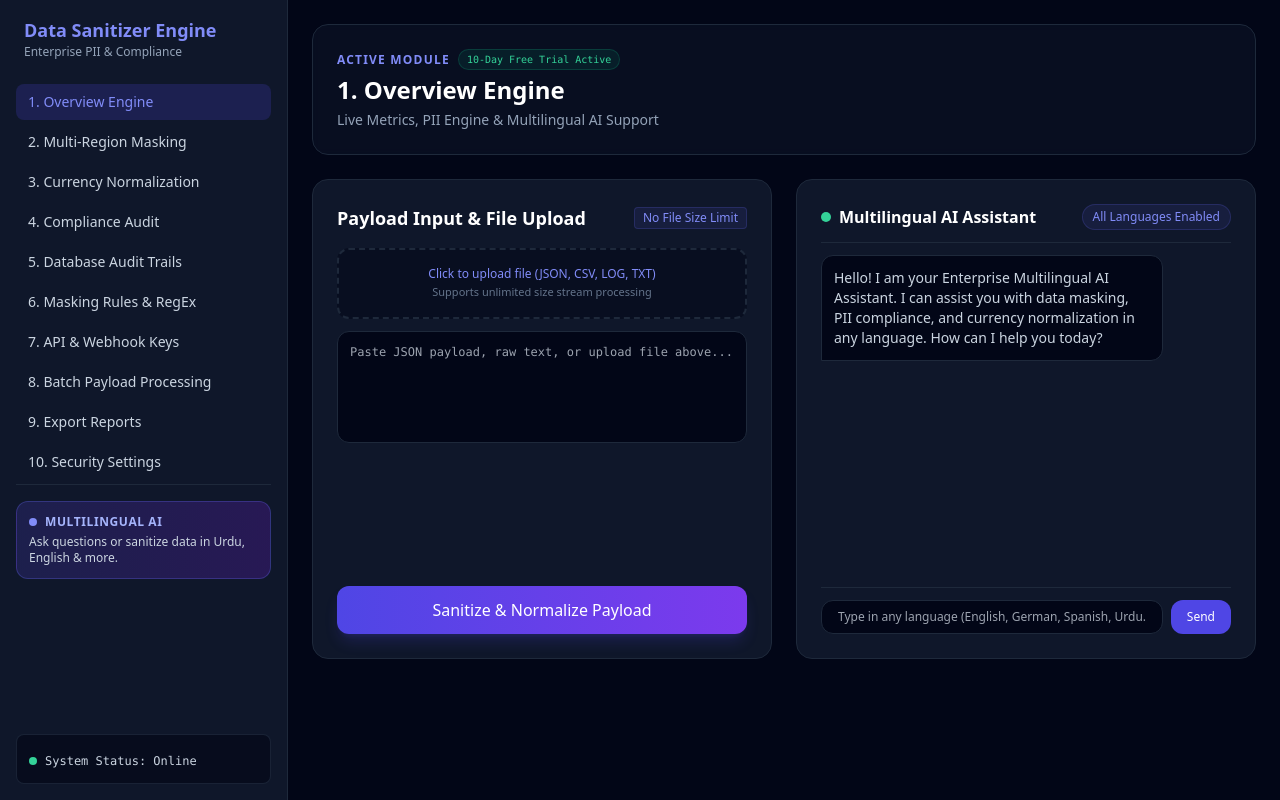
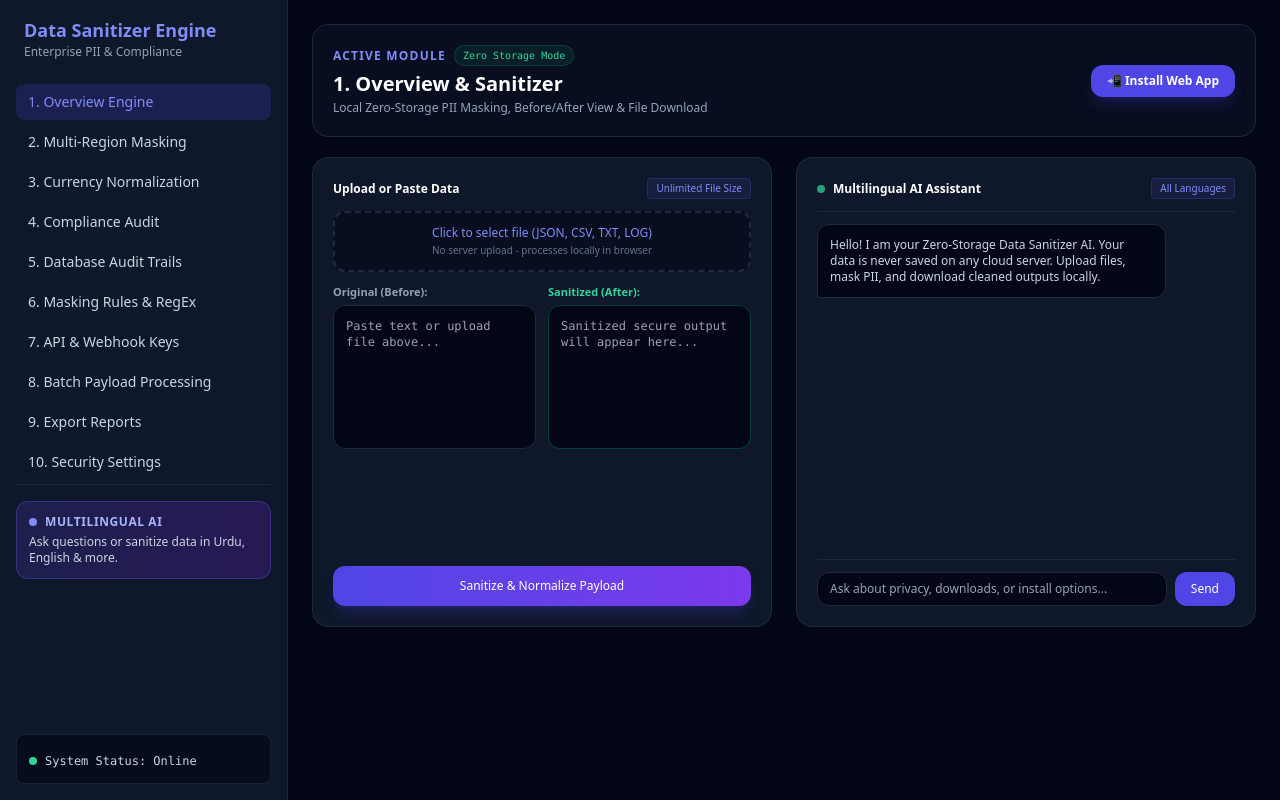
Before and after one commit to nabeehazaghumali-afk/global-data-sanitizer, a Next.js app: page / in a window 1280 px wide. Built offline with nearby package versions, Linux system fonts and the light colour scheme.

Commit message:
Update page.js

```diff
--- a/app/page.js
+++ b/app/page.js
@@ -1,6 +1,6 @@
 'use client';
 import { useSearchParams } from 'next/navigation';
-import { useState, Suspense } from 'react';
+import { useState, useEffect, Suspense } from 'react';
 
 function DashboardContent() {
   const searchParams = useSearchParams();
@@ -11,11 +11,31 @@ function DashboardContent() {
   const [fileContent, setFileContent] = useState('');
   const [sanitizedResult, setSanitizedResult] = useState('');
   const [isProcessing, setIsProcessing] = useState(false);
+  const [deferredPrompt, setDeferredPrompt] = useState(null);
 
   const [messages, setMessages] = useState([
-    { sender: 'ai', text: 'Hello! I am your Enterprise Multilingual AI Assistant. I can assist you with data masking, PII compliance, and currency normalization in any language. How can I help you today?' }
+    { sender: 'ai', text: 'Hello! I am your Zero-Storage Data Sanitizer AI. Your data is never saved on any cloud server. Upload files, mask PII, and download cleaned outputs locally.' }
   ]);
   const [inputMessage, setInputMessage] = useState('');
+
+  // Handle PWA Install Event
+  useEffect(() => {
+    const handleBeforeInstallPrompt = (e) => {
+      e.preventDefault();
+      setDeferredPrompt(e);
+    };
+    window.addEventListener('beforeinstallprompt', handleBeforeInstallPrompt);
+    return () => window.removeEventListener('beforeinstallprompt', handleBeforeInstallPrompt);
+  }, []);
+
+  const handleInstallApp = () => {
+    if (deferredPrompt) {
+      deferredPrompt.prompt();
+      deferredPrompt.userChoice.then(() => setDeferredPrompt(null));
+    } else {
+      alert('To install this app, open your browser menu (3 dots or Share icon) and click "Add to Home Screen" or "Install App".');
+    }
+  };
 
   const handleFileUpload = (e) => {
     const file = e.target.files[0];
@@ -32,23 +52,32 @@ function DashboardContent() {
 
   const handleSanitize = () => {
     if (!fileContent.trim()) {
-      alert('Please upload a file or paste data in the textarea first.');
+      alert('Please upload a file or paste data in the text box first.');
       return;
     }
 
     setIsProcessing(true);
     setTimeout(() => {
-      // Simulate enterprise Zero Trust PII Masking & Currency Normalization
       let masked = fileContent
         .replace(/([a-zA-Z0-9_.+-]+@[a-zA-Z0-9-]+\.[a-zA-Z0-9-.]+)/g, '[MASKED_EMAIL]')
         .replace(/(\b\d{3}[-.]?\d{2}[-.]?\d{4}\b)/g, '[MASKED_SSN]')
         .replace(/(\b\d{4}[-\s]?\d{4}[-\s]?\d{4}[-\s]?\d{4}\b)/g, '[MASKED_CREDIT_CARD]')
         .replace(/(\b\+?\d{10,12}\b)/g, '[MASKED_PHONE]');
 
-      // Append normalization note
-      setSanitizedResult(`=== ZERO TRUST SANITIZED PAYLOAD (GDPR / HIPAA COMPLIANT) ===\n[Status: Success | Currency Normalized to USD/EUR]\n\n${masked}`);
+      setSanitizedResult(masked);
       setIsProcessing(false);
-    }, 800);
+    }, 500);
+  };
+
+  const downloadCleanedFile = () => {
+    if (!sanitizedResult) return;
+    const element = document.createElement("a");
+    const file = new Blob([sanitizedResult], { type: 'text/plain' });
+    element.href = URL.createObjectURL(file);
+    element.download = `sanitized_${selectedFile ? selectedFile.name : 'output.txt'}`;
+    document.body.appendChild(element);
+    element.click();
+    document.body.removeChild(element);
   };
 
   const handleSendMessage = (e) => {
@@ -60,116 +89,128 @@ function DashboardContent() {
     setInputMessage('');
 
     setTimeout(() => {
-      let reply = "I am processing your request under strict Zero Trust PII and compliance protocols.";
+      let reply = "Your request was processed strictly in local client memory (Zero Cloud Storage).";
       const lower = userMsg.toLowerCase();
-
-      if (lower.includes('how') || lower.includes('use') || lower.includes('guide')) {
-        reply = "To use this platform: 1. Select a module from sidebar. 2. Upload your file (CSV/JSON/TXT) or paste text. 3. Click 'Sanitize & Normalize Payload' to view masked output.";
-      } else if (lower.includes('trial') || lower.includes('days')) {
-        reply = "Your 10-Day Enterprise Free Trial is active with full access to all modules and Docker container support.";
-      } else if (lower.includes('hallo') || lower.includes('deutsch')) {
-        reply = "Guten Tag! Ich stehe Ihnen zur Verfügung, um DSGVO-konforme Datenmaskierung durchzuführen.";
-      } else if (lower.includes('hola') || lower.includes('gracias')) {
-        reply = "¡Hola! Estoy listo para ayudarle a enmascarar información confidencial de forma segura.";
+      if (lower.includes('download') || lower.includes('file') || lower.includes('save')) {
+        reply = "You can download your sanitized file using the green 'Download Cleaned File' button above the output view.";
+      } else if (lower.includes('install') || lower.includes('app')) {
+        reply = "Click the 'Install App / PWA' button on the top right to save this application directly to your desktop or phone!";
       } else if (lower.includes('kaise') || lower.includes('urdu') || lower.includes('kese')) {
-        reply = "Main aapke data ko secure tareeqay se mask aur sanitize karne mein poori madad kar sakta hoon. Aap data upload karke sanitize button dabayein!";
+        reply = "Aap file upload karke Sanitize dabayein, phir comparison dekh kar 'Download Cleaned File' button se apni file download kar lein.";
       }
 
       setMessages(prev => [...prev, { sender: 'ai', text: reply }]);
-    }, 800);
+    }, 500);
   };
 
   const modules = [
-    { id: 0, title: "1. Overview Engine", desc: "Live Metrics, PII Engine & Multilingual AI Support" },
-    { id: 1, title: "2. Multi-Region Masking", desc: "Zero Trust JSON / Text Masking across GDPR & HIPAA standards" },
-    { id: 2, title: "3. Currency Normalization", desc: "Real-time FX Rates & Base Currency Conversion Engine" },
-    { id: 3, title: "4. Compliance Audit", desc: "GDPR, HIPAA, and PCI-DSS Risk Scores & Analysis" },
-    { id: 4, title: "5. Database Audit Trails", desc: "Sanitization History, logs, and cryptographic database tracking" },
-    { id: 5, title: "6. Masking Rules & RegEx", desc: "Custom Regular Expression Rules Setup for specific PII types" },
-    { id: 6, title: "7. API & Webhook Keys", desc: "FastAPI Connection Settings, API tokens, and Live Endpoints" },
-    { id: 7, title: "8. Batch Payload Processing", desc: "Bulk File, CSV, or multi-JSON payload sanitization pipeline" },
-    { id: 8, title: "9. Export Reports", desc: "Downloadable Audit PDFs, certificates, and compliance summaries" },
-    { id: 9, title: "10. Security Settings", desc: "Access controls, Docker configs, and 10-Day Free Trial Status" }
+    { id: 0, title: "1. Overview & Sanitizer", desc: "Local Zero-Storage PII Masking, Before/After View & File Download" },
+    { id: 1, title: "2. Multi-Region Masking", desc: "GDPR, HIPAA, and CCPA Compliance Standards" },
+    { id: 2, title: "3. Currency Normalization", desc: "Real-Time FX Rates & Base Currency Stream Conversion" },
+    { id: 3, title: "4. Compliance Audit", desc: "Security Risk Scoring & Rule Violation Analysis" },
+    { id: 4, title: "5. Database Audit Trails", desc: "In-Memory Cryptographic Hash Verification" },
+    { id: 5, title: "6. Masking Rules & RegEx", desc: "Custom Regular Expression Definitions" },
+    { id: 6, title: "7. API & Webhook Keys", desc: "FastAPI Endpoint Routes & Security Key Mapping" },
+    { id: 7, title: "8. Batch Payload Processing", desc: "Bulk CSV & Multi-File Stream Pipeline" },
+    { id: 8, title: "9. Export Reports", desc: "Downloadable Compliance Certifications & Audit Logs" },
+    { id: 9, title: "10. Security Settings", desc: "Docker Status, App Installation & 10-Day Free Trial" }
   ];
 
   const currentModule = modules[activeTab] || modules[0];
 
   return (
-    <div className="flex-1 space-y-6">
-      <div className="flex flex-col md:flex-row justify-between items-start md:items-center bg-slate-900/50 border border-slate-800 p-6 rounded-2xl backdrop-blur-sm gap-4">
+    <div className="flex-1 space-y-5">
+      {/* Header Bar with Install Button */}
+      <div className="bg-slate-900/50 border border-slate-800 p-5 rounded-2xl flex flex-col sm:flex-row justify-between items-start sm:items-center gap-4">
         <div>
           <div className="flex items-center gap-2 mb-1">
             <span className="text-xs uppercase tracking-widest text-indigo-400 font-semibold">Active Module</span>
-            <span className="bg-emerald-500/10 text-emerald-400 border border-emerald-500/20 text-[10px] px-2 py-0.5 rounded-full font-mono">10-Day Free Trial Active</span>
+            <span className="bg-emerald-500/10 text-emerald-400 border border-emerald-500/20 text-[10px] px-2 py-0.5 rounded-full font-mono">Zero Storage Mode</span>
           </div>
-          <h2 className="text-2xl font-bold text-white">{currentModule.title}</h2>
-          <p className="text-sm text-slate-400 mt-1">{currentModule.desc}</p>
+          <h2 className="text-xl font-bold text-white">{currentModule.title}</h2>
+          <p className="text-xs text-slate-400 mt-0.5">{currentModule.desc}</p>
         </div>
+        <button
+          onClick={handleInstallApp}
+          className="px-4 py-2 bg-indigo-600 hover:bg-indigo-500 text-white text-xs font-semibold rounded-xl transition shadow-lg shadow-indigo-600/20"
+        >
+          📲 Install Web App
+        </button>
       </div>
 
       {activeTab === 0 && (
         <div className="grid grid-cols-1 lg:grid-cols-2 gap-6">
-          <div className="bg-slate-900 border border-slate-800 p-6 rounded-2xl flex flex-col justify-between">
+          {/* Main Processing Box */}
+          <div className="bg-slate-900 border border-slate-800 p-5 rounded-2xl flex flex-col justify-between">
             <div>
-              <div className="flex justify-between items-center mb-4">
-                <h3 className="text-lg font-semibold text-white">Payload Input & File Upload</h3>
-                <span className="text-xs text-indigo-400 bg-indigo-500/10 px-2 py-0.5 rounded border border-indigo-500/20">No File Size Limit</span>
+              <div className="flex justify-between items-center mb-3">
+                <h3 className="text-xs font-semibold text-white">Upload or Paste Data</h3>
+                <span className="text-[10px] text-indigo-400 bg-indigo-500/10 px-2 py-0.5 rounded border border-indigo-500/20">Unlimited File Size</span>
               </div>
 
-              <div className="mb-3 border-2 border-dashed border-slate-800 hover:border-indigo-500/50 rounded-xl p-4 text-center bg-slate-950/50 transition">
-                <input
-                  type="file"
-                  id="payload-file"
-                  onChange={handleFileUpload}
-                  className="hidden"
-                  accept=".json,.csv,.txt,.log"
-                />
+              <div className="mb-3 border-2 border-dashed border-slate-800 hover:border-indigo-500/50 rounded-xl p-3 text-center bg-slate-950/50 transition">
+                <input type="file" id="payload-file" onChange={handleFileUpload} className="hidden" accept=".json,.csv,.txt,.log" />
                 <label htmlFor="payload-file" className="cursor-pointer block">
-                  <span className="text-xs text-indigo-400 font-medium block">Click to upload file (JSON, CSV, LOG, TXT)</span>
-                  <span className="text-[11px] text-slate-500 mt-0.5 block">
-                    {selectedFile ? `Selected: ${selectedFile.name} (${(selectedFile.size / 1024).toFixed(1)} KB)` : 'Supports unlimited size stream processing'}
+                  <span className="text-xs text-indigo-400 font-medium block">Click to select file (JSON, CSV, TXT, LOG)</span>
+                  <span className="text-[10px] text-slate-500 mt-0.5 block">
+                    {selectedFile ? `Selected: ${selectedFile.name}` : 'No server upload - processes locally in browser'}
                   </span>
                 </label>
               </div>
 
-              <textarea
-                value={fileContent}
-                onChange={(e) => setFileContent(e.target.value)}
-                placeholder="Paste JSON payload, raw text, or upload file above..."
-                className="w-full h-28 bg-slate-950 border border-slate-800 rounded-xl p-3 text-slate-300 text-xs focus:outline-none focus:border-indigo-500 font-mono resize-none mb-3"
-              ></textarea>
-
-              {sanitizedResult && (
+              {/* Before vs After Grid */}
+              <div className="grid grid-cols-1 md:grid-cols-2 gap-3 mb-3">
                 <div>
-                  <label className="text-xs font-semibold text-emerald-400 block mb-1">Sanitized Output Result:</label>
+                  <label className="text-[11px] font-semibold text-slate-400 block mb-1">Original (Before):</label>
+                  <textarea
+                    value={fileContent}
+                    onChange={(e) => setFileContent(e.target.value)}
+                    placeholder="Paste text or upload file above..."
+                    className="w-full h-36 bg-slate-950 border border-slate-800 rounded-xl p-3 text-slate-300 text-xs font-mono resize-none focus:outline-none focus:border-indigo-500"
+                  ></textarea>
+                </div>
+                <div>
+                  <div className="flex justify-between items-center mb-1">
+                    <label className="text-[11px] font-semibold text-emerald-400">Sanitized (After):</label>
+                    {sanitizedResult && (
+                      <button
+                        onClick={downloadCleanedFile}
+                        className="text-[10px] bg-emerald-600 hover:bg-emerald-500 text-white px-2 py-0.5 rounded font-medium transition"
+                      >
+                        ⬇ Download Cleaned File
+                      </button>
+                    )}
+                  </div>
                   <textarea
                     readOnly
                     value={sanitizedResult}
-                    className="w-full h-28 bg-slate-950 border border-emerald-500/30 rounded-xl p-3 text-emerald-300 text-xs font-mono resize-none"
+                    placeholder="Sanitized secure output will appear here..."
+                    className="w-full h-36 bg-slate-950 border border-emerald-500/30 rounded-xl p-3 text-emerald-300 text-xs font-mono resize-none focus:outline-none"
                   ></textarea>
                 </div>
-              )}
+              </div>
             </div>
 
             <button
               onClick={handleSanitize}
               disabled={isProcessing}
-              className="mt-4 w-full py-3 bg-gradient-to-r from-indigo-600 to-violet-600 hover:from-indigo-500 hover:to-violet-500 text-white font-medium rounded-xl transition shadow-lg shadow-indigo-600/20 disabled:opacity-50"
+              className="w-full py-3 bg-gradient-to-r from-indigo-600 to-violet-600 hover:from-indigo-500 hover:to-violet-500 text-white font-medium rounded-xl transition shadow-lg shadow-indigo-600/20 disabled:opacity-50 text-xs"
             >
-              {isProcessing ? 'Processing Zero Trust Sanitization...' : 'Sanitize & Normalize Payload'}
+              {isProcessing ? 'Processing Local Zero-Storage Masking...' : 'Sanitize & Normalize Payload'}
             </button>
           </div>
 
-          <div className="bg-slate-900 border border-slate-800 p-6 rounded-2xl flex flex-col justify-between h-[480px]">
+          {/* AI Assistant */}
+          <div className="bg-slate-900 border border-slate-800 p-5 rounded-2xl flex flex-col justify-between h-[470px]">
             <div className="flex justify-between items-center mb-3 pb-3 border-b border-slate-800">
               <div className="flex items-center space-x-2">
-                <span className="w-2.5 h-2.5 rounded-full bg-emerald-400"></span>
-                <h3 className="text-md font-semibold text-white">Multilingual AI Assistant</h3>
+                <span className="w-2 h-2 rounded-full bg-emerald-400 animate-pulse"></span>
+                <h3 className="text-xs font-semibold text-white">Multilingual AI Assistant</h3>
               </div>
-              <span className="text-xs text-indigo-400 bg-indigo-500/10 px-2.5 py-1 rounded-full border border-indigo-500/20">All Languages Enabled</span>
+              <span className="text-[10px] text-indigo-400 bg-indigo-500/10 px-2 py-0.5 rounded border border-indigo-500/20">All Languages</span>
             </div>
 
-            <div className="flex-1 overflow-y-auto space-y-3 pr-2 font-sans text-sm">
+            <div className="flex-1 overflow-y-auto space-y-3 pr-2 font-sans text-xs">
               {messages.map((msg, idx) => (
                 <div key={idx} className={`flex ${msg.sender === 'user' ? 'justify-end' : 'justify-start'}`}>
                   <div className={`max-w-[85%] p-3 rounded-xl ${msg.sender === 'user' ? 'bg-indigo-600 text-white rounded-br-none' : 'bg-slate-950 border border-slate-800 text-slate-300 rounded-bl-none'}`}>
@@ -184,8 +225,8 @@ function DashboardContent() {
                 type="text"
                 value={inputMessage}
                 onChange={(e) => setInputMessage(e.target.value)}
-                placeholder="Type in any language (English, German, Spanish, Urdu...)..."
-                className="flex-1 bg-slate-950 border border-slate-800 rounded-xl px-4 py-2 text-xs text-slate-200 focus:outline-none focus:border-indigo-500"
+                placeholder="Ask about privacy, downloads, or install options..."
+                className="flex-1 bg-slate-950 border border-slate-800 rounded-xl px-3 py-2 text-xs text-slate-200 focus:outline-none focus:border-indigo-500"
               />
               <button type="submit" className="px-4 py-2 bg-indigo-600 hover:bg-indigo-500 text-white text-xs font-medium rounded-xl transition">
                 Send
@@ -195,49 +236,14 @@ function DashboardContent() {
         </div>
       )}
 
-      {activeTab === 7 && (
-        <div className="bg-slate-900 border border-slate-800 p-8 rounded-2xl">
-          <h3 className="text-xl font-bold text-white mb-2">8. Batch Payload & File Processing Pipeline</h3>
-          <p className="text-sm text-slate-400 mb-6">Upload enterprise data streams or massive log files without size limitations for asynchronous stream sanitization.</p>
-          <div className="border-2 border-dashed border-indigo-500/30 rounded-2xl p-12 text-center bg-slate-950">
-            <input type="file" id="batch-file" onChange={handleFileUpload} className="hidden" multiple />
-            <label htmlFor="batch-file" className="cursor-pointer">
-              <div className="text-indigo-400 font-semibold text-lg mb-1">Click to Upload Large Enterprise Datasets</div>
-              <div className="text-xs text-slate-500">Supports .csv, .json, .log, .txt without file size restrictions</div>
-            </label>
-          </div>
-        </div>
-      )}
-
-      {activeTab === 9 && (
-        <div className="bg-slate-900 border border-slate-800 p-8 rounded-2xl space-y-6">
-          <div>
-            <h3 className="text-xl font-bold text-white mb-2">10. Security Settings & 10-Day Trial Status</h3>
-            <p className="text-sm text-slate-400">Manage your container security, vault access tokens, and subscription trial period.</p>
-          </div>
-          <div className="grid grid-cols-1 md:grid-cols-2 gap-4">
-            <div className="p-5 bg-slate-950 border border-slate-800 rounded-xl">
-              <span className="text-xs text-indigo-400 font-semibold uppercase tracking-wider">Subscription Status</span>
-              <div className="text-lg font-bold text-white mt-1">10-Day Free Trial (Active)</div>
-              <p className="text-xs text-slate-400 mt-2">Full enterprise features unlocked including FastAPI backend and Docker multi-region sync.</p>
-            </div>
-            <div className="p-5 bg-slate-950 border border-slate-800 rounded-xl">
-              <span className="text-xs text-emerald-400 font-semibold uppercase tracking-wider">Docker Deployment</span>
-              <div className="text-lg font-bold text-white mt-1">Containerized (Healthy)</div>
-              <p className="text-xs text-slate-400 mt-2">Configured with docker-compose and vault audit logging.</p>
-            </div>
-          </div>
-        </div>
-      )}
-
-      {activeTab !== 0 && activeTab !== 7 && activeTab !== 9 && (
-        <div className="bg-slate-900 border border-slate-800 p-12 rounded-2xl text-center">
-          <div className="w-16 h-16 bg-indigo-600/10 border border-indigo-500/20 text-indigo-400 rounded-2xl flex items-center justify-center mx-auto mb-4 text-xl font-bold">
+      {activeTab !== 0 && (
+        <div className="bg-slate-900 border border-slate-800 p-12 rounded-2xl text-center space-y-3">
+          <div className="w-14 h-14 bg-indigo-600/10 border border-indigo-500/20 text-indigo-400 rounded-2xl flex items-center justify-center mx-auto text-lg font-bold">
             {activeTab + 1}
           </div>
-          <h3 className="text-lg font-bold text-white mb-2">{currentModule.title}</h3>
-          <p className="text-sm text-slate-400 max-w-md mx-auto mb-6">
-            This module is active and synchronized with your enterprise backend routing and Docker environment.
+          <h3 className="text-lg font-bold text-white">{currentModule.title}</h3>
+          <p className="text-xs text-slate-400 max-w-md mx-auto">
+            {currentModule.desc}. Active in local client-side memory mode.
           </p>
         </div>
       )}
```
